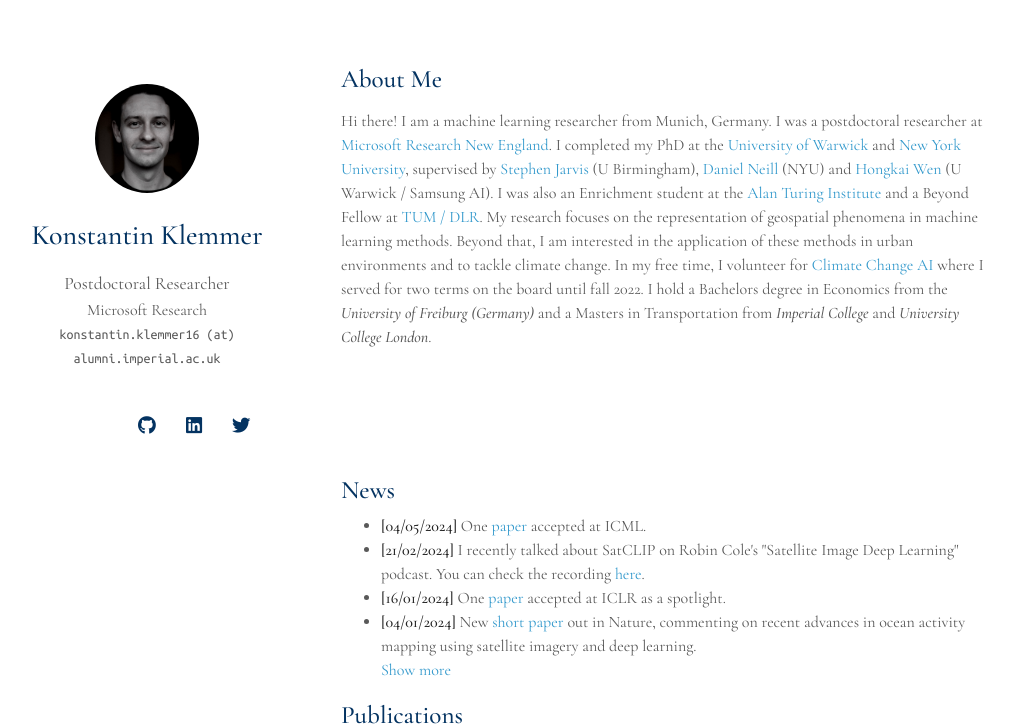
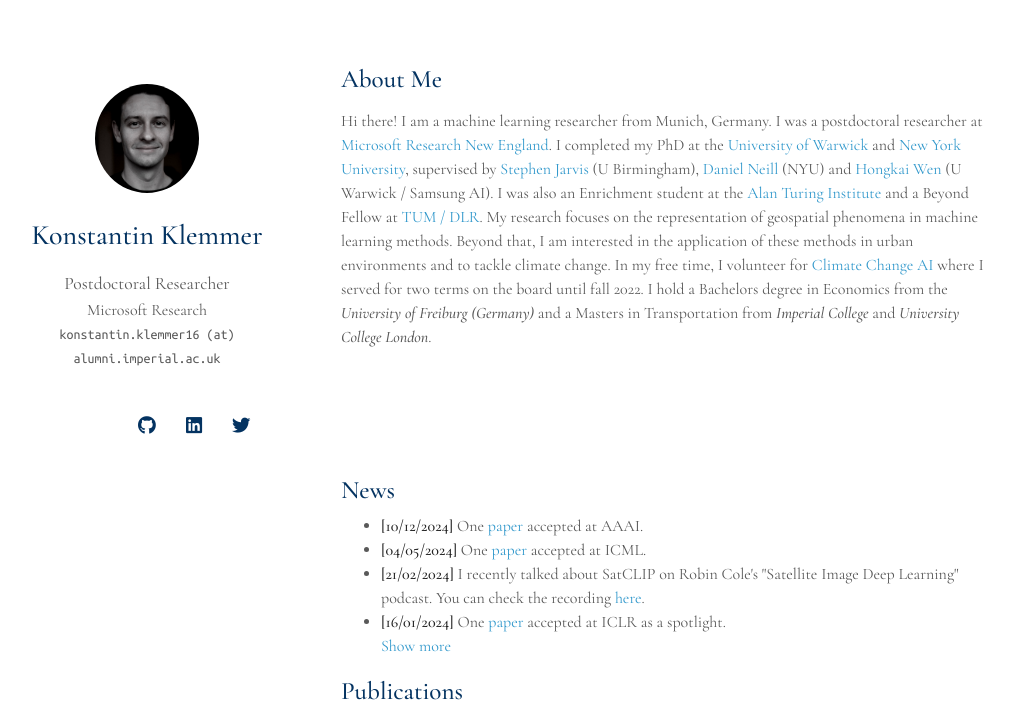
Before and after one commit to konstantinklemmer/konstantinklemmer.github.io, a Jekyll site: the page built from index.md, in a window 1280 px wide and 900 px high, cut to the strip 0-728 px from the top of the window. Shown: the whole strip, without its empty margins (129-1142 px from the left). Built offline with Jekyll 4.4.1, drawn with Linux system fonts in a browser that asks for light colours; nearby versions of some CDN libraries; a style sheet for code colours, icons or effects is not loaded; our own code applies the rules of GitHub Pages for plain Markdown files.

Commit message:
Update news.md

```diff
--- a/_includes/news.md
+++ b/_includes/news.md
@@ -3,13 +3,14 @@
 <h2 style="margin: 60px 0px 10px;">News</h2>
 
 <ul>
+<li><strong>[10/12/2024]</strong> One <a href="https://arxiv.org/abs/2311.17179">paper</a> accepted at AAAI.</li>
 <li><strong>[04/05/2024]</strong> One <a href="https://arxiv.org/abs/2402.01444">paper</a> accepted at ICML.</li>
 <li><strong>[21/02/2024]</strong> I recently talked about SatCLIP on Robin Cole's "Satellite Image Deep Learning" podcast. You can check the recording <a href="https://www.satellite-image-deep-learning.com/p/location-embedding-with-satclip-with">here</a>.</li>
 <li><strong>[16/01/2024]</strong> One <a href="https://arxiv.org/abs/2310.06743">paper</a> accepted at ICLR as a spotlight.</li>
-<li><strong>[04/01/2024]</strong> New <a href="https://www.nature.com/articles/d41586-023-03983-7">short paper</a> out in Nature, commenting on recent advances in ocean activity mapping using satellite imagery and deep learning.</li>
 
 <a href="javascript:toggle_vis('newsmore')">Show more</a>
 <div id="newsmore" style="display:none">
+  <li><strong>[04/01/2024]</strong> New <a href="https://www.nature.com/articles/d41586-023-03983-7">short paper</a> out in Nature, commenting on recent advances in ocean activity mapping using satellite imagery and deep learning.</li>
   <li><strong>[03/12/2023]</strong> I will be attending AGU and NeurIPS in the coming week. Drop me a message if you want to meet up and chat!</li>
   <li><strong>[01/12/2023]</strong> New <a href="https://arxiv.org/abs/2311.17179">preprint</a> out on global, general-purpose pretrained location encoders with satellite imagery.</li>
   <li><strong>[11/10/2023]</strong> New <a href="https://arxiv.org/abs/2310.06743">preprint</a> out on geographic location encoding with neural networks.</li>
```
